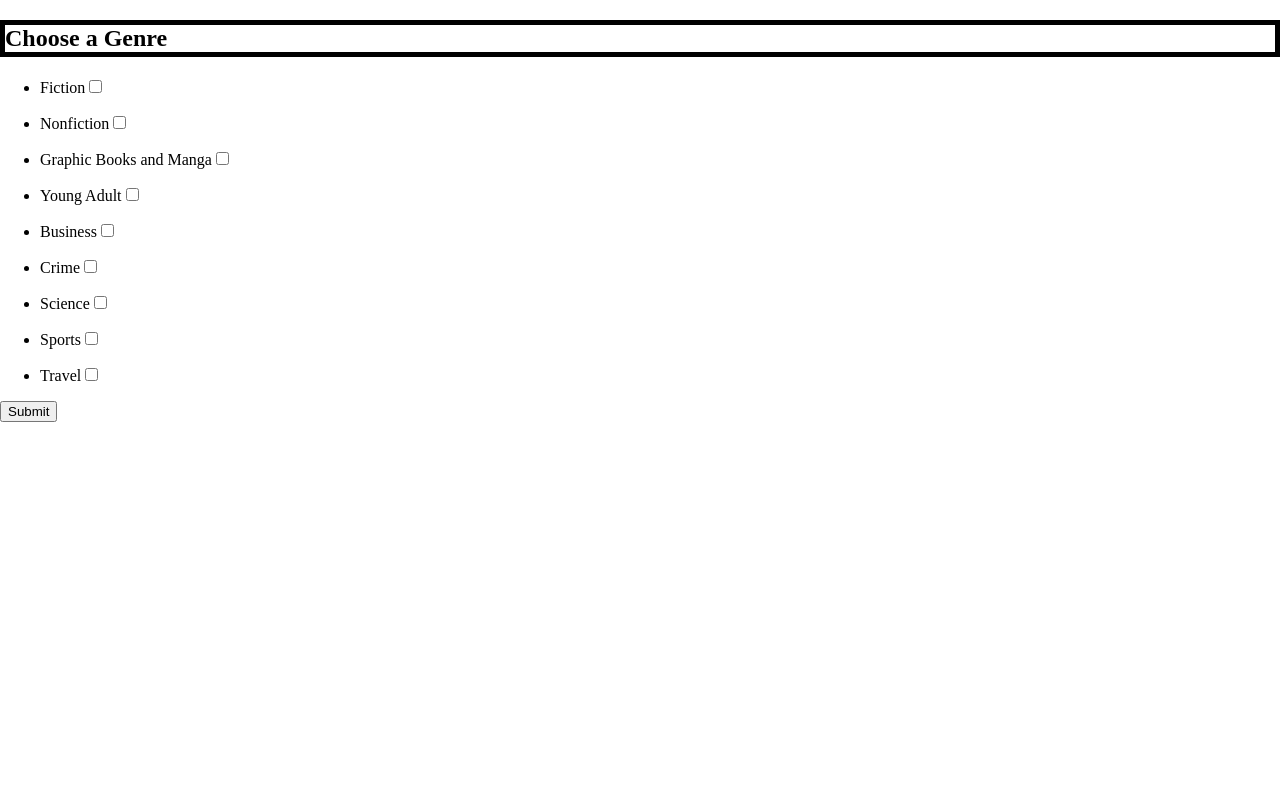
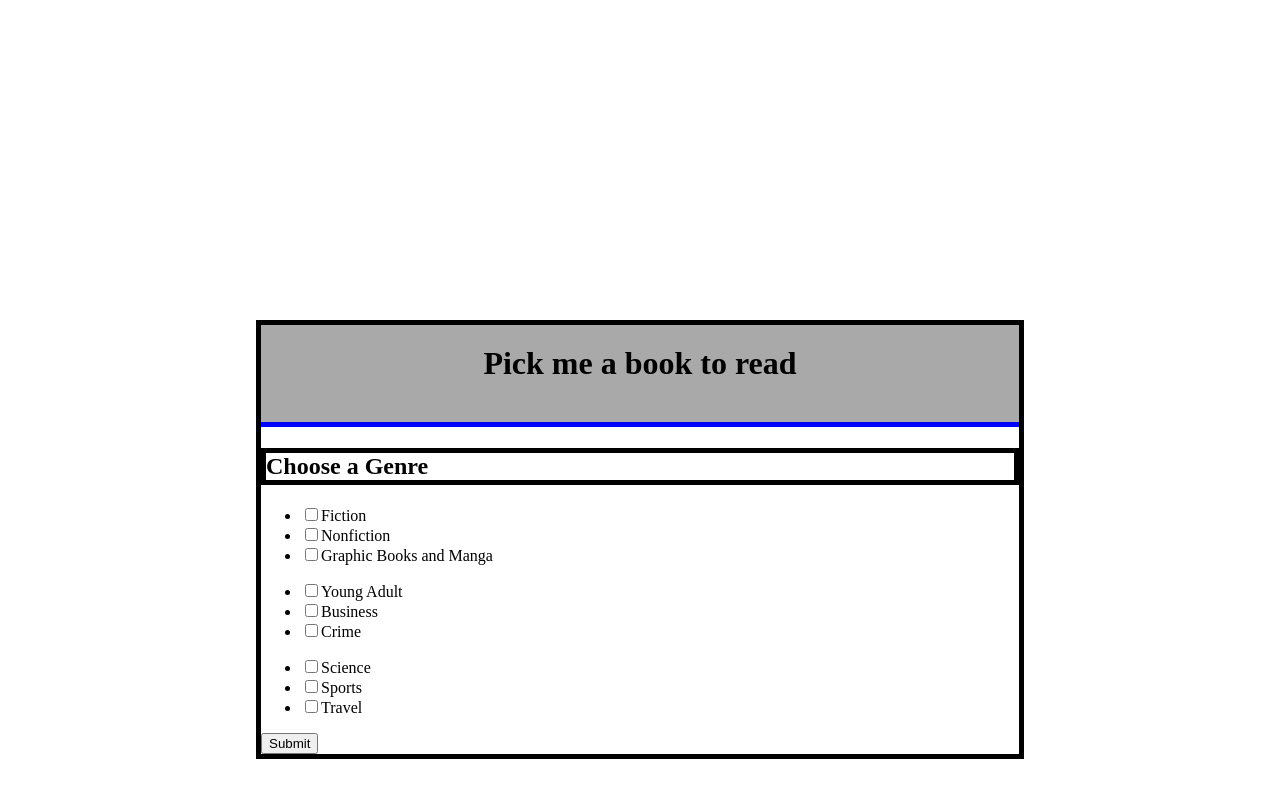
Before and after one commit to ckkorson/movie-night, a plain HTML site: page index.html in a window 1280 px wide. Drawn offline with Linux system fonts and the light colour scheme.

Commit message:
added more containers

```diff
--- a/assets/js/script.js
+++ b/assets/js/script.js
@@ -5,21 +5,47 @@ let nyTimesCategory = ['hardcover-fiction', 'hardcover-nonfiction', 'graphic-boo
 let categoryLabels = ['Fiction', 'Nonfiction', 'Graphic Books and Manga', 'Young Adult', 'Business', 'Crime', 'Science',
 'Sports', 'Travel']
 function launchPage() {
+    let bigHeader = document.createElement('h1')
+    bigHeader.innerHTML = 'Pick me a book to read'
+    bigHeader.setAttribute('class', 'bigHeader')
     let genreHeader = document.createElement('h2')
     genreHeader.setAttribute('class', 'header')
     genreHeader.innerHTML = 'Choose a Genre'
     let mainElement = document.querySelector('main')
+    mainElement.appendChild(bigHeader)
     mainElement.appendChild(genreHeader)
+    let genreContainer = document.createElement('div')
+    genreContainer.setAttribute('class', 'container-subGenres')
+    mainElement.appendChild(genreContainer)
+    let genreList1 = document.createElement('ul')
+    let genreList2 = document.createElement('ul')
+    let genreList3 = document.createElement('ul')
+    genreList1.setAttribute('class', 'subGenres-col')
+    genreList3.setAttribute('class', 'subGenres-col')
+    genreList3.setAttribute('class', 'subGenres-col')
+    genreContainer.appendChild(genreList1)
+    genreContainer.appendChild(genreList2)
+    genreContainer.appendChild(genreList3)
     for(let i = 0; i < categoryLabels.length; i++) {
-        let genreList = document.createElement('ul')
         let genre = document.createElement('li')
         let checkbox = document.createElement('input')
+        let label = document. createElement('label')
+        label.setAttribute('for', nyTimesCategory[i])
+        label.innerHTML = categoryLabels[i]
         checkbox.setAttribute('type', 'checkbox')
         checkbox.setAttribute('id', nyTimesCategory[i])
-        genre.innerHTML = categoryLabels[i]
-        mainElement.appendChild(genreList)
-        genreList.appendChild(genre)
+        // genre.innerHTML = categoryLabels[i]
         genre.appendChild(checkbox)
+        genre.appendChild(label)
+        if(i<3) {
+            genreList1.appendChild(genre)
+        }
+        else if(i<6) {
+            genreList2.appendChild(genre)
+        }
+        else {
+            genreList3.appendChild(genre)
+        }
     }
     let submitBtn = document.createElement('button')
     submitBtn.innerHTML = 'Submit'
--- a/index.html
+++ b/index.html
@@ -57,7 +57,7 @@
         </div>
         <button id="submit">Submit</button> -->
     <!-- </div> -->
-    <main>
+    <main class="mainContainer">
 
     </main>
     <script src="./assets/js/script.js"></script>
```
